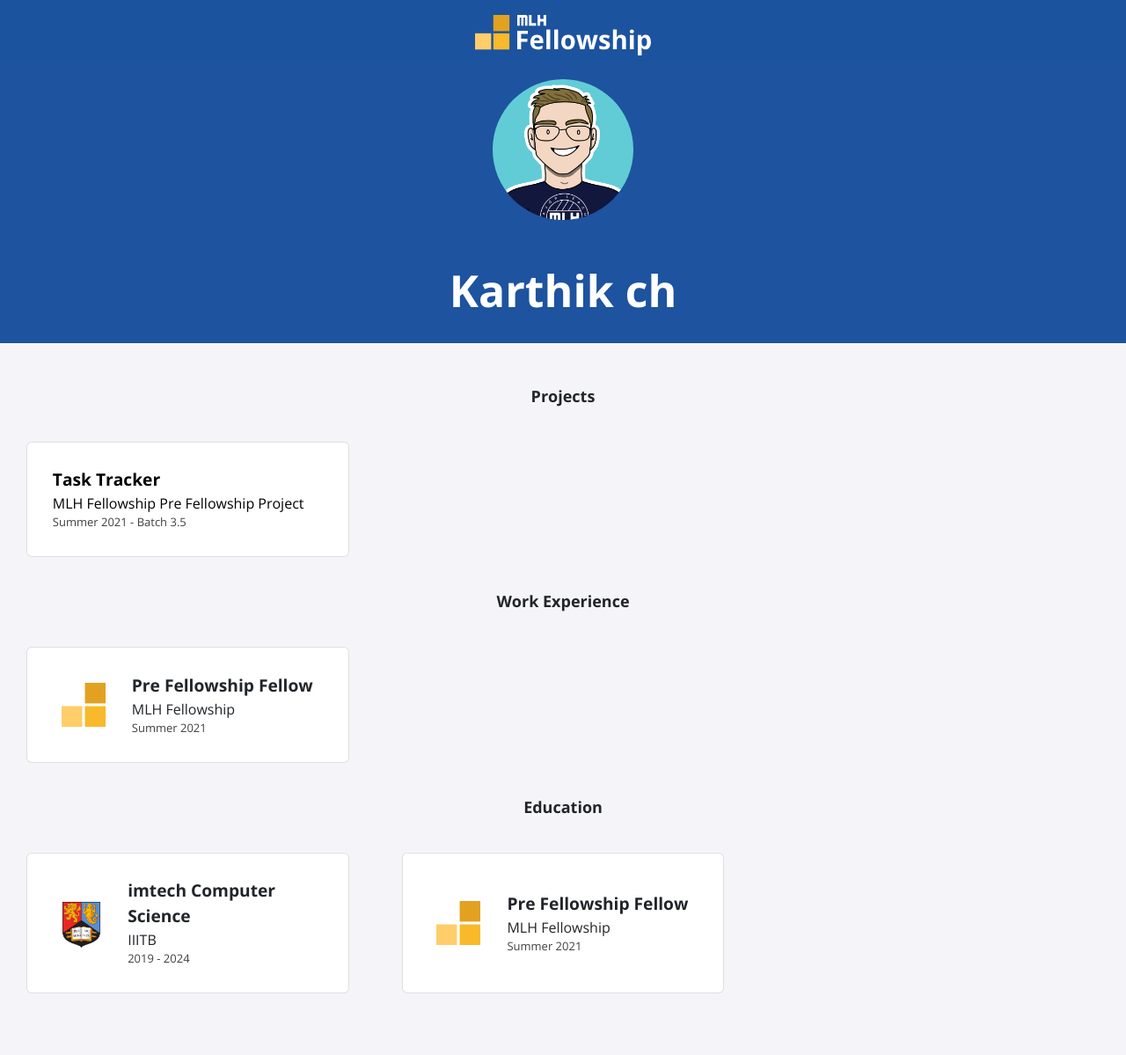
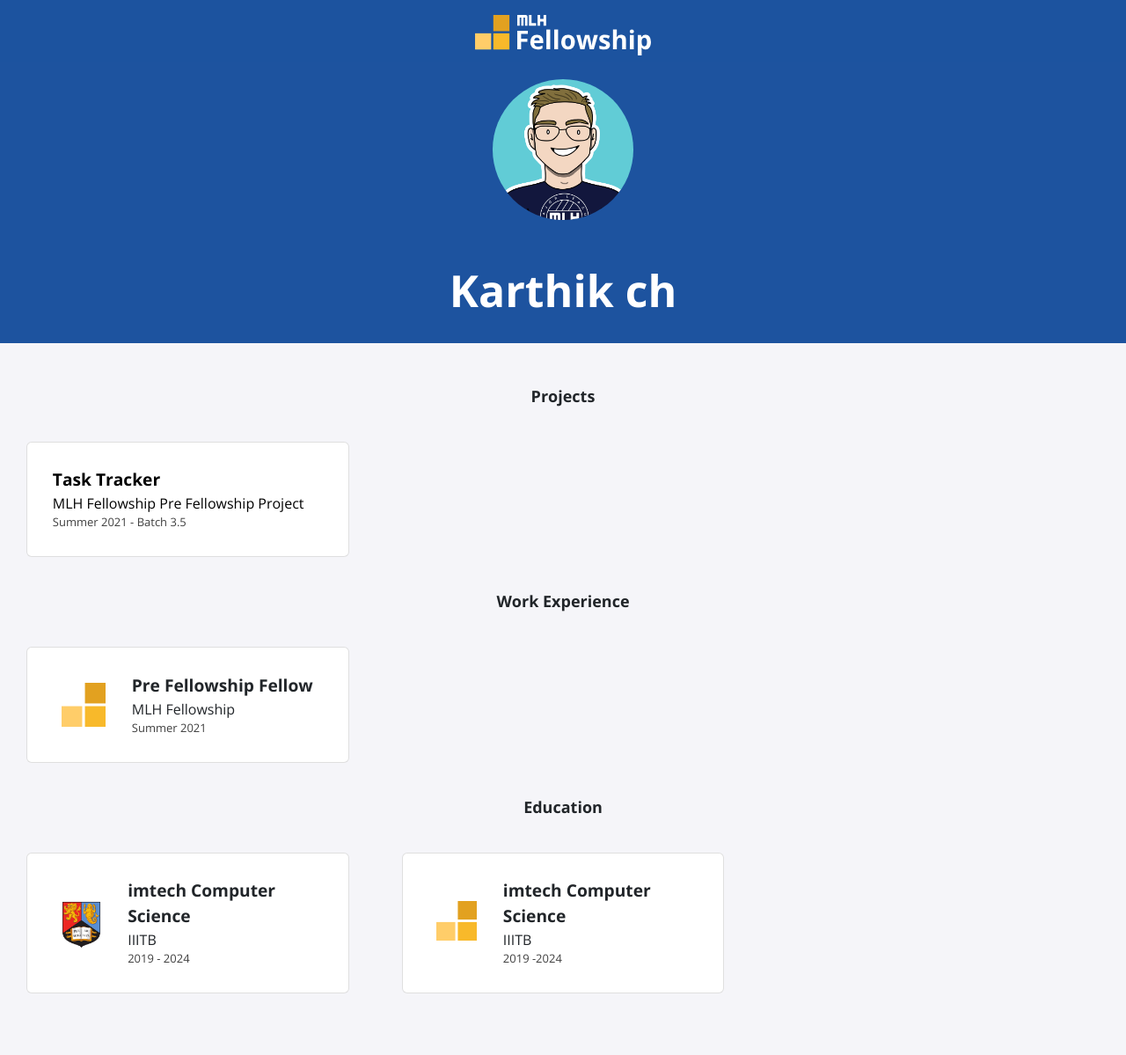
Before and after one commit to ch8karthik/karthikchapalamadugu.github.io, a Jekyll site: the page built from index.html, in a window 1280 px wide. Shown: the whole page at 88% size. Built offline with Jekyll 4.4.1, drawn with Linux system fonts in a browser that asks for light colours; nearby versions of some CDN libraries.

Commit message:
Update education.yml

```diff
--- a/_data/education.yml
+++ b/_data/education.yml
@@ -3,7 +3,7 @@
   dates: 2019 - 2024
   logo: uob.png
 
-- course: Pre Fellowship Fellow
-  institute: MLH Fellowship
-  dates: Summer 2021
+- course: imtech Computer Science
+  institute: IIITB
+  dates: 2019 -2024
   logo: fellowship.svg
```
